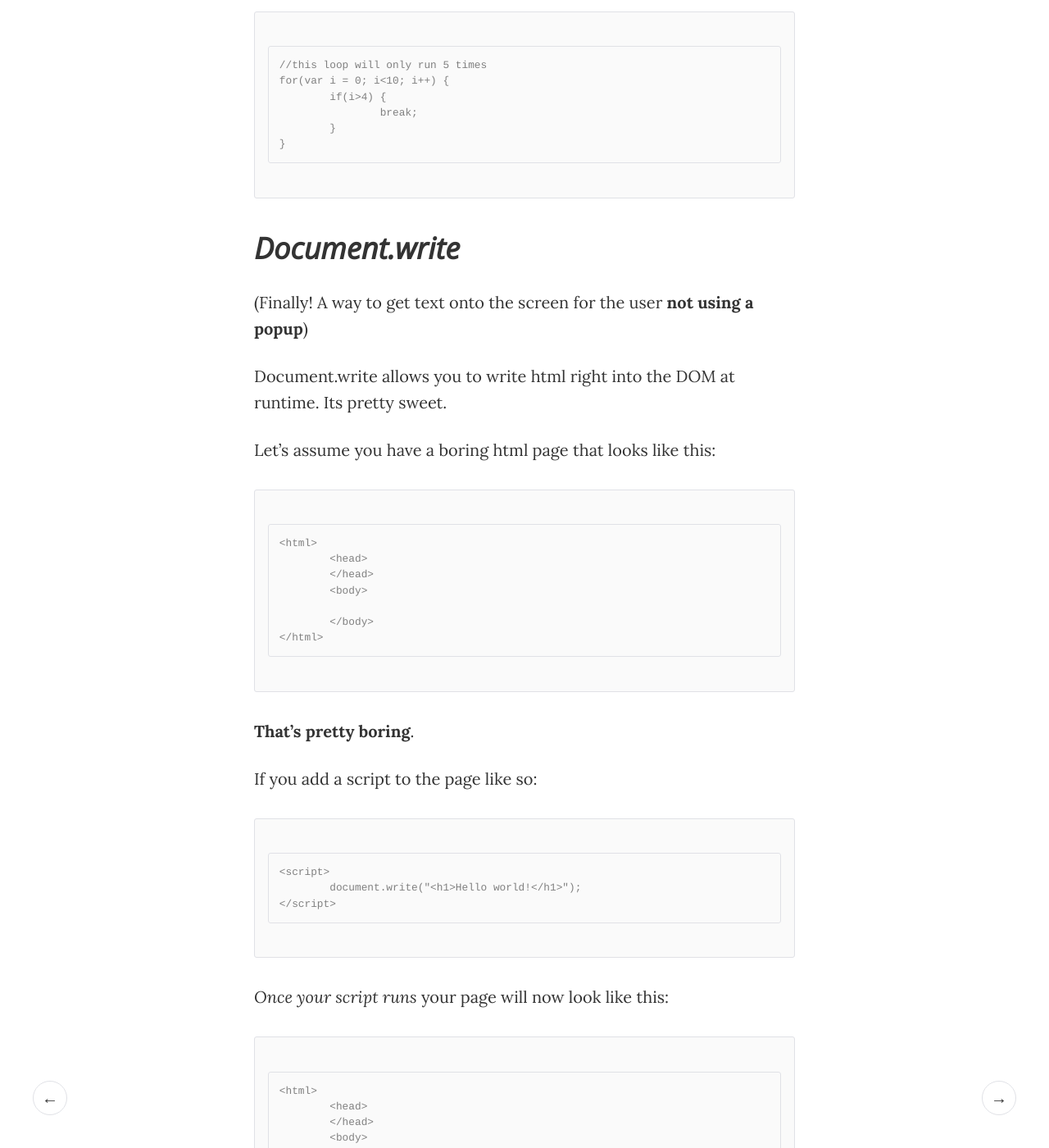
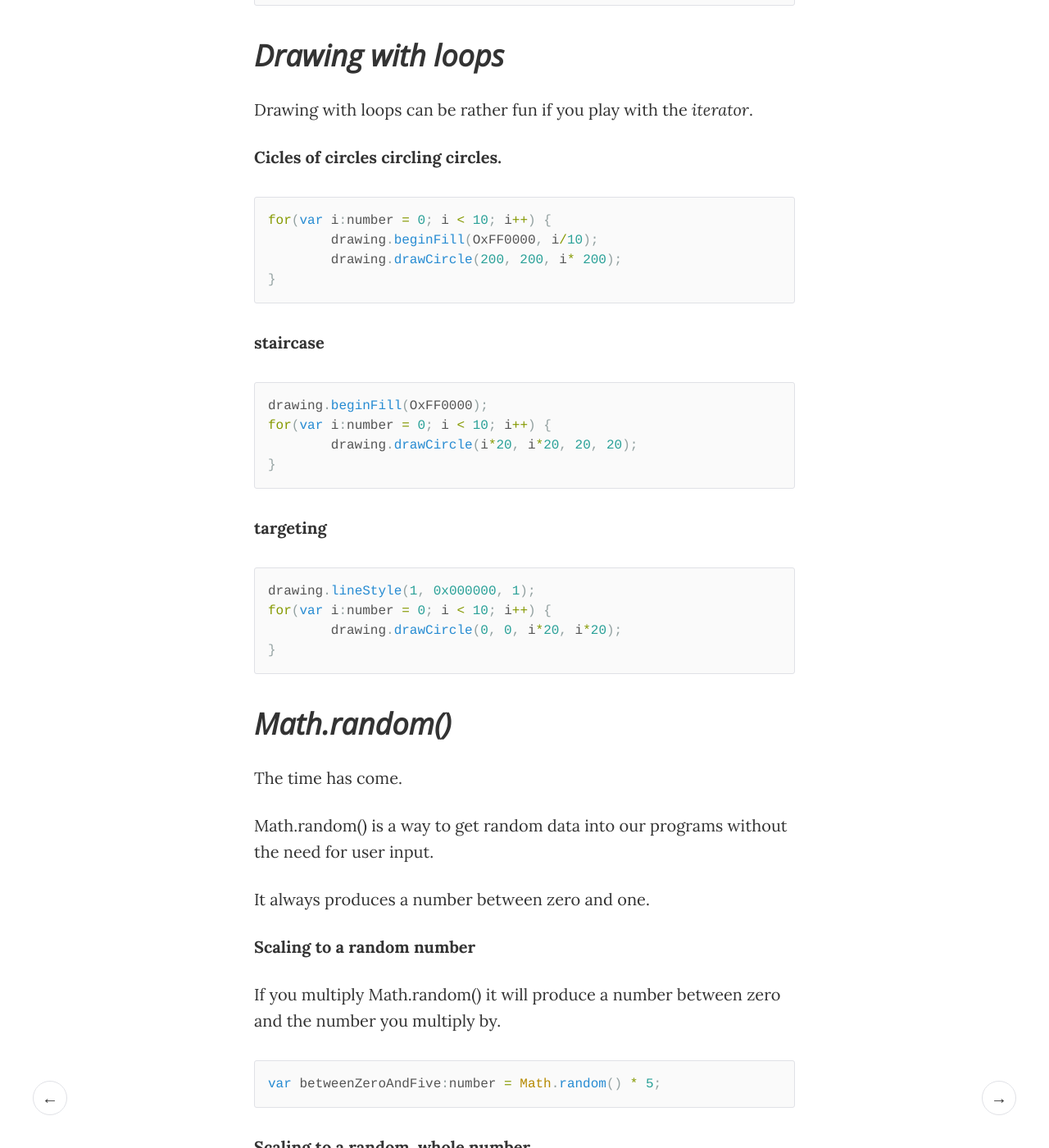
Before and after one commit to meanderingleaf/n221f14, a Jekyll site: the page built from _posts/2014-09-08-loops.markdown, in a window 1280 px wide and 1400 px high, scrolled down 2767 px. Shown: the whole window at 82% size. Built offline with Jekyll 4.4.1, drawn with Linux system fonts in a browser that asks for light colours; some of the changed text lies outside the part shown.

Commit message:
More on loops

````diff
--- a/_posts/2014-09-08-loops.markdown
+++ b/_posts/2014-09-08-loops.markdown
@@ -14,14 +14,14 @@ Are a way of doing the same thing, multiple times.
 For loop
 ----------------------
 
-```
+{% highlight javascript %}
 //This particular loop will run five times
 //Its cool like that
 for(var i = 0; i < 5; i++)
 {
 	console.log(i);
 }
-```
+{% endhighlight %}
 
 - For loops have three parts inside their parens
 	1. Create a variable (called an **iterand** when used in looping, and often named 'i'), and sets it to a value (usually '0')
@@ -33,7 +33,7 @@ The other half of the loop is the block that comes after it. This is the code th
 
 Some others.
 
-```
+{% highlight javascript %}
 //runs seven times
 for(var i = 0; i < 7; i++)
 {
@@ -45,7 +45,7 @@ for(var i = 0; i < 100; i++)
 {
 	console.log(i);
 }
-```
+{% endhighlight %}
 
 
 While loop
@@ -55,24 +55,24 @@ Is just the logical portion of the for loop.
 
 Here's a while loop, rewritten
 
-```
+{% highlight javascript %}
 var i = 0;
 while(i < 5)
 {
 	console.log(i);
 	i++;
 }
-```
+{% endhighlight %}
 
 
 Here's a fun one:
 
-```
+{% highlight javascript %}
 while(true)
 {
 
 }
-```
+{% endhighlight %}
 
 The break statement
 -----------------------------
@@ -81,54 +81,96 @@ Let's say you did what you need to do in a loop, but its still running.
 
 You can **break** out of it.
 
-```
+{% highlight javascript %}
 //this loop will only run 5 times
 for(var i = 0; i<10; i++) {
 	if(i>4) {
 		break;
 	}
 }
-```
+{% endhighlight %}
 
-Document.write
-------------------------------
 
-(Finally! A way to get text onto the screen for the user **not using a popup**)
+Drawing with loops
+--------------------------------
 
-Document.write allows you to write html right into the DOM at runtime. Its pretty sweet.
+Drawing with loops can be rather fun if you play with the *iterator*.
 
-Let's assume you have a boring html page that looks like this:
+**Cicles of circles circling circles.**
 
-```
-<html>
-	<head>
-	</head>
-	<body>
+{% highlight javascript %}
+for(var i:number = 0; i < 10; i++) {
+	drawing.beginFill(OxFF0000, i/10);
+	drawing.drawCircle(200, 200, i* 200);
+}
+{% endhighlight %}
 
-	</body>
-</html>
-```
+**staircase**
 
-**That's pretty boring**.
+{% highlight javascript %}
+drawing.beginFill(OxFF0000);
+for(var i:number = 0; i < 10; i++) {
+	drawing.drawCircle(i*20, i*20, 20, 20);
+}
+{% endhighlight %}
 
-If you add a script to the page like so:
+**targeting**
 
-```
-<script>
-	document.write("<h1>Hello world!</h1>");
-</script>
-```
+{% highlight javascript %}
+drawing.lineStyle(1, 0x000000, 1);
+for(var i:number = 0; i < 10; i++) {
+	drawing.drawCircle(0, 0, i*20, i*20);
+}
+{% endhighlight %}
 
-*Once your script runs* your page will now look like this:
 
-```
-<html>
-	<head>
-	</head>
-	<body>
-		<h1>Hello world!</h1>
-	</body>
-</html>
-```
+Math.random()
+--------------------------------------
 
-Pretty great, huh?
+The time has come.
+
+Math.random() is a way to get random data into our programs without the need for user input.
+
+It always produces a number between zero and one.
+
+
+**Scaling to a random number**
+
+If you multiply Math.random() it will produce a number between zero and the number you multiply by.
+
+{% highlight javascript %}
+var betweenZeroAndFive:number = Math.random() * 5;
+{% endhighlight %}
+
+**Scaling to a random, whole number**
+
+Using Math.round.
+
+(You could also using Math.ceil to always round up, or Math.floor to always round down)
+
+{% highlight javascript %}
+var betweenZeroAndFive:number = Math.round(Math.random() * 5);
+{% endhighlight %}
+
+
+
+Circles.. everywhere
+------------------------------------------
+
+A combination of a loop and a scaled Math.random() can get us a nice result wtihout a lot of work.
+
+{% highlight javascript %}
+var randX:number;
+var randY:number;
+var randY:number;
+
+for(var i:number = 0; i < 100; i++) {
+	drawing.beginFill(0x00FF00);
+
+	randX = Math.random() * 800;
+	randY = Math.random() * 600;
+	randR = Math.random() * 80;
+
+	drawing.drawCircle(randX, randY, randR);
+}
+{% endhighlight %}
````
